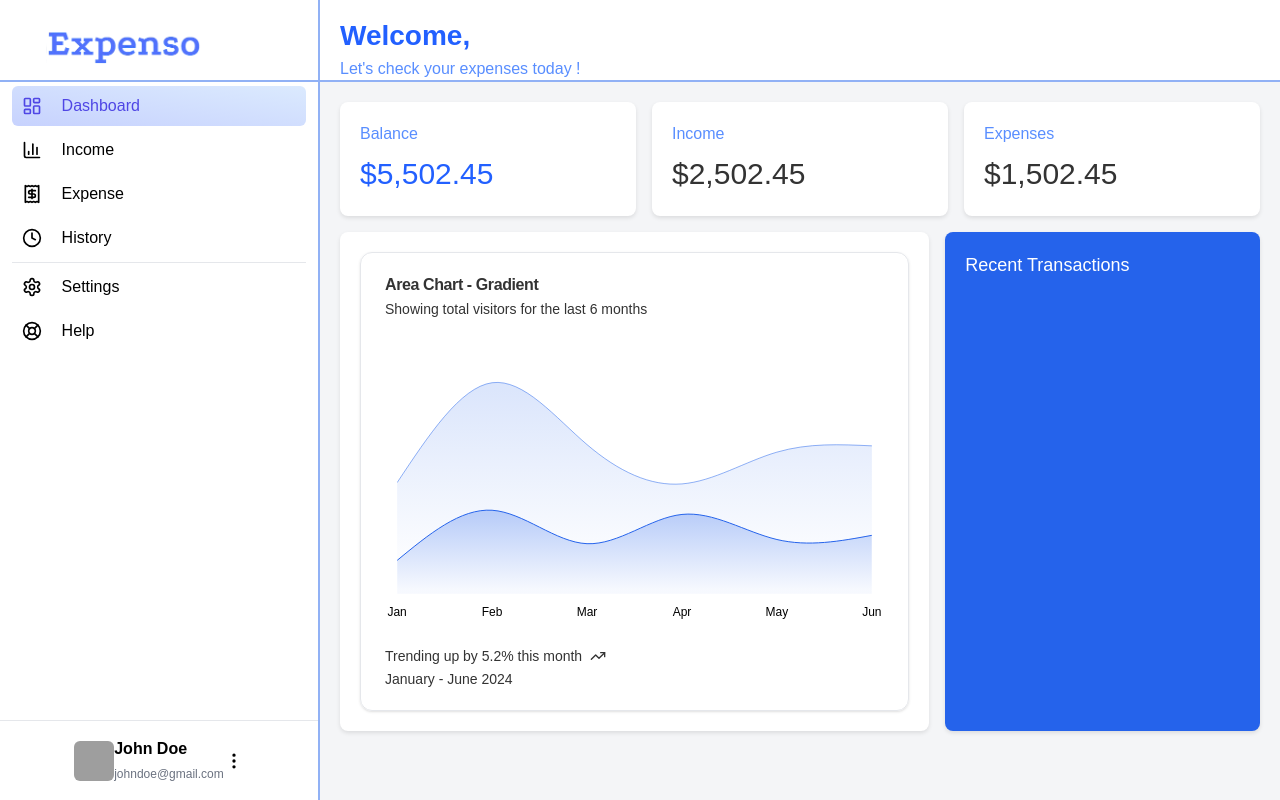
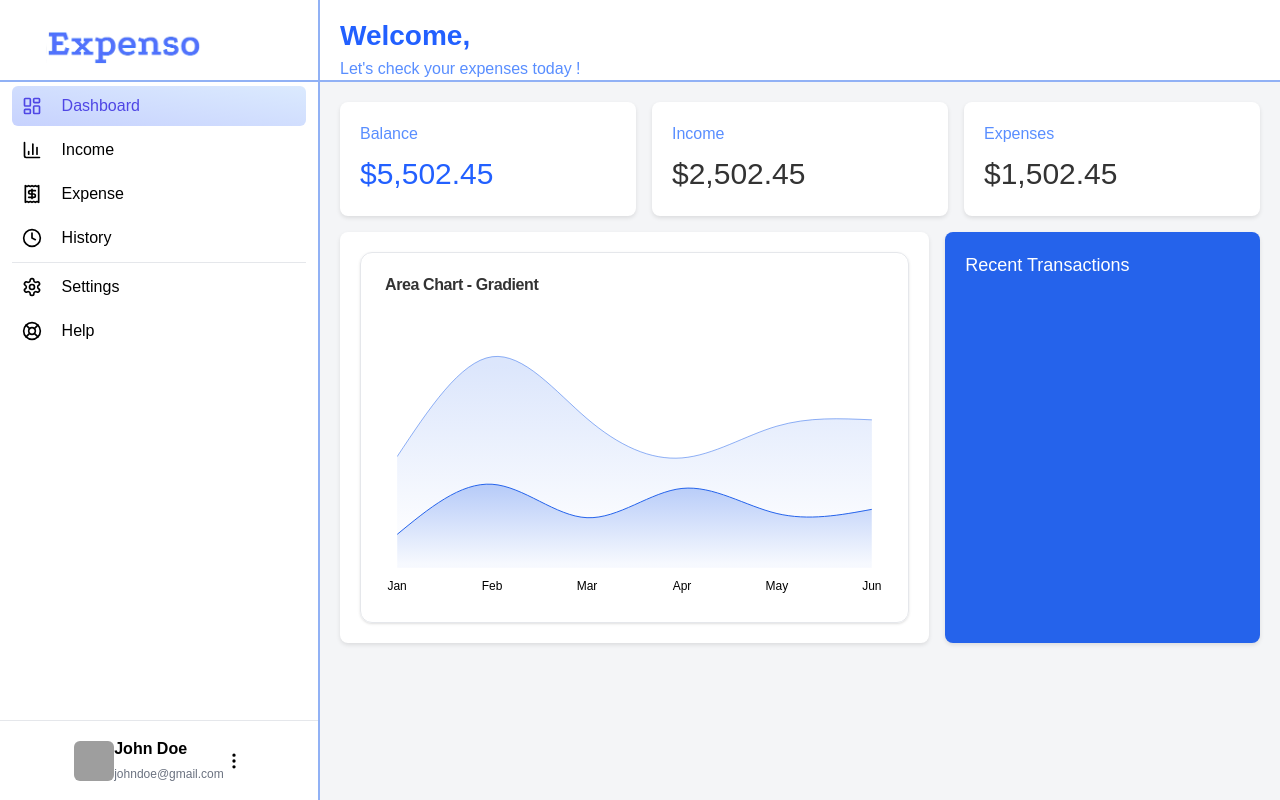
Before and after one commit to HassanKashif-pro/Expense-Tracker, a React (Vite) app in the folder my-react-app/: page /home in a window 1280 px wide. Built offline with nearby package versions, Linux system fonts and the light colour scheme; grey boxes are pictures that could not be loaded; a web font is replaced by a local one.

Commit message:
(webapp): Layout and style fixed in home and expense page.

```diff
--- a/my-react-app/src/components/ui/lineChart.tsx
+++ b/my-react-app/src/components/ui/lineChart.tsx
@@ -42,9 +42,6 @@ export function Component() {
     <Card>
       <CardHeader>
         <CardTitle>Area Chart - Gradient</CardTitle>
-        <CardDescription>
-          Showing total visitors for the last 6 months
-        </CardDescription>
       </CardHeader>
       <CardContent>
         <ChartContainer config={chartConfig}>
@@ -110,18 +107,6 @@ export function Component() {
           </AreaChart>
         </ChartContainer>
       </CardContent>
-      <CardFooter>
-        <div className="flex w-full items-start gap-2 text-sm">
-          <div className="grid gap-2">
-            <div className="flex items-center gap-2 font-medium leading-none">
-              Trending up by 5.2% this month <TrendingUp className="h-4 w-4" />
-            </div>
-            <div className="flex items-center gap-2 leading-none text-muted-foreground">
-              January - June 2024
-            </div>
-          </div>
-        </div>
-      </CardFooter>
     </Card>
   );
 }
--- a/my-react-app/src/styles/expense.css
+++ b/my-react-app/src/styles/expense.css
@@ -28,7 +28,6 @@
   margin-bottom: 20px;
   border-radius: 8px;
   box-shadow: 0 2px 4px rgba(0, 0, 0, 0.1);
-  color: #333;
 }
 .cards-wrapper {
   display: flex;
```
